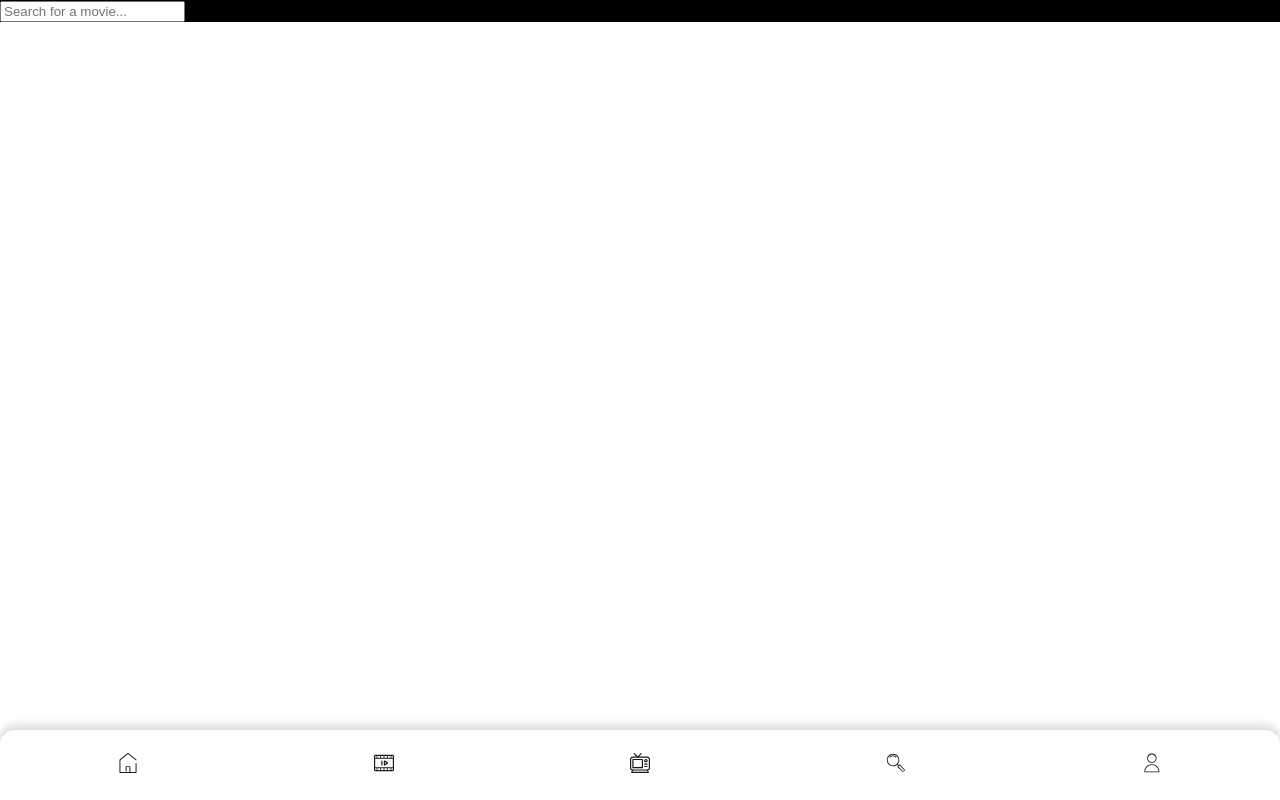
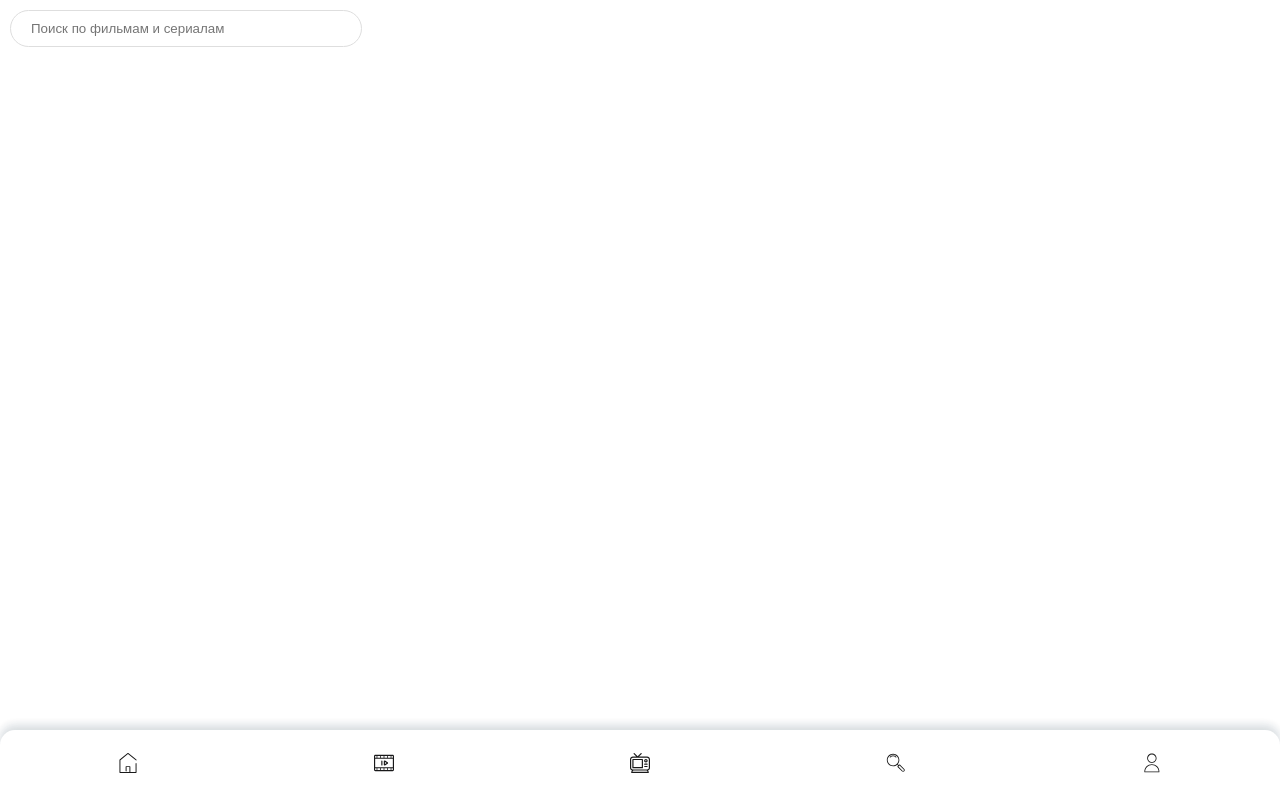
Before and after one commit to ivkoz/MovieHub-React, a React (Create React App) app in the folder moviehub/: page /movie/search in a window 1280 px wide. Built offline with nearby package versions, Linux system fonts and the light colour scheme.

Commit message:
fixes search

```diff
--- a/moviehub/src/App.tsx
+++ b/moviehub/src/App.tsx
@@ -7,7 +7,7 @@ import MovieListBest from './components/MovieListBest/MovieListBest';
 import { BrowserRouter as Router, Route, Routes } from "react-router-dom";
 import MovieDetails from './components/MovieDetails/MovieDetails';
 import HomePage from './components/HomePage/HomePage';
-import MovieSearchPage from './components/MovieSearch/MovieSearch'
+import MovieSearch from './components/MovieSearch/MovieSearch'
 
 function App() {
   return (
@@ -16,8 +16,8 @@ function App() {
       <Routes>
           <Route path="/" element={<HomePage />} />
           <Route path="/movies/:id" element={<MovieDetails />} />
-          <Route path="/movies/:id" element={<MovieListTop10 />} />
-          <Route path="/movie/search" element={<MovieSearchPage />} />
+          <Route path="/top-10" element={<MovieListTop10 />} />
+          <Route path="/movie/search" element={<MovieSearch />} />
         </Routes>
         <Navigation></Navigation>
     </Router>
--- a/moviehub/src/components/MovieSearch/MovieSearch.scss
+++ b/moviehub/src/components/MovieSearch/MovieSearch.scss
@@ -1,6 +1,20 @@
-li{
-    color: #fff;
-    h2{
-        color: #fff;
+#root{
+    .searchContainer{
+        background-color: #fff;
+        padding: 10px;
+        input{
+            width: 100%;
+            max-width: 310px;
+            border-radius: 30px;
+            border: 1px solid rgb(222, 222, 222);
+            padding: 10px 20px;
+        }
     }
 }
+
+li{
+    color: #000;
+    h2{
+        color: #000;
+    }
+}
--- a/moviehub/src/components/MovieSearch/MovieSearch.tsx
+++ b/moviehub/src/components/MovieSearch/MovieSearch.tsx
@@ -46,19 +46,19 @@ const MovieSearch: React.FC = () => {
   };
 
   return (
-    <div>
+    <div className='searchContainer'>
       <input
         type="text"
         value={searchQuery}
         onChange={(e) => setSearchQuery(e.target.value)}
-        placeholder="Search for a movie..."
+        placeholder="Поиск по фильмам и сериалам"
       />
       <ul>
         {movies.map((movie) => (
           <li key={movie.id}>
-            <Link to={`/movie/${movie.id}`}>
-            <img src={(movie.poster as any).url} alt={movie.name} />
-            <h2>{movie.name}</h2> <h2>({movie.year})</h2>
+            <Link to={`/movies/${movie.id}`}>
+              <img src={(movie.poster as any).url} alt={movie.name} />
+              {movie.name} ({movie.year})
             </Link>
           </li>
         ))}
```
